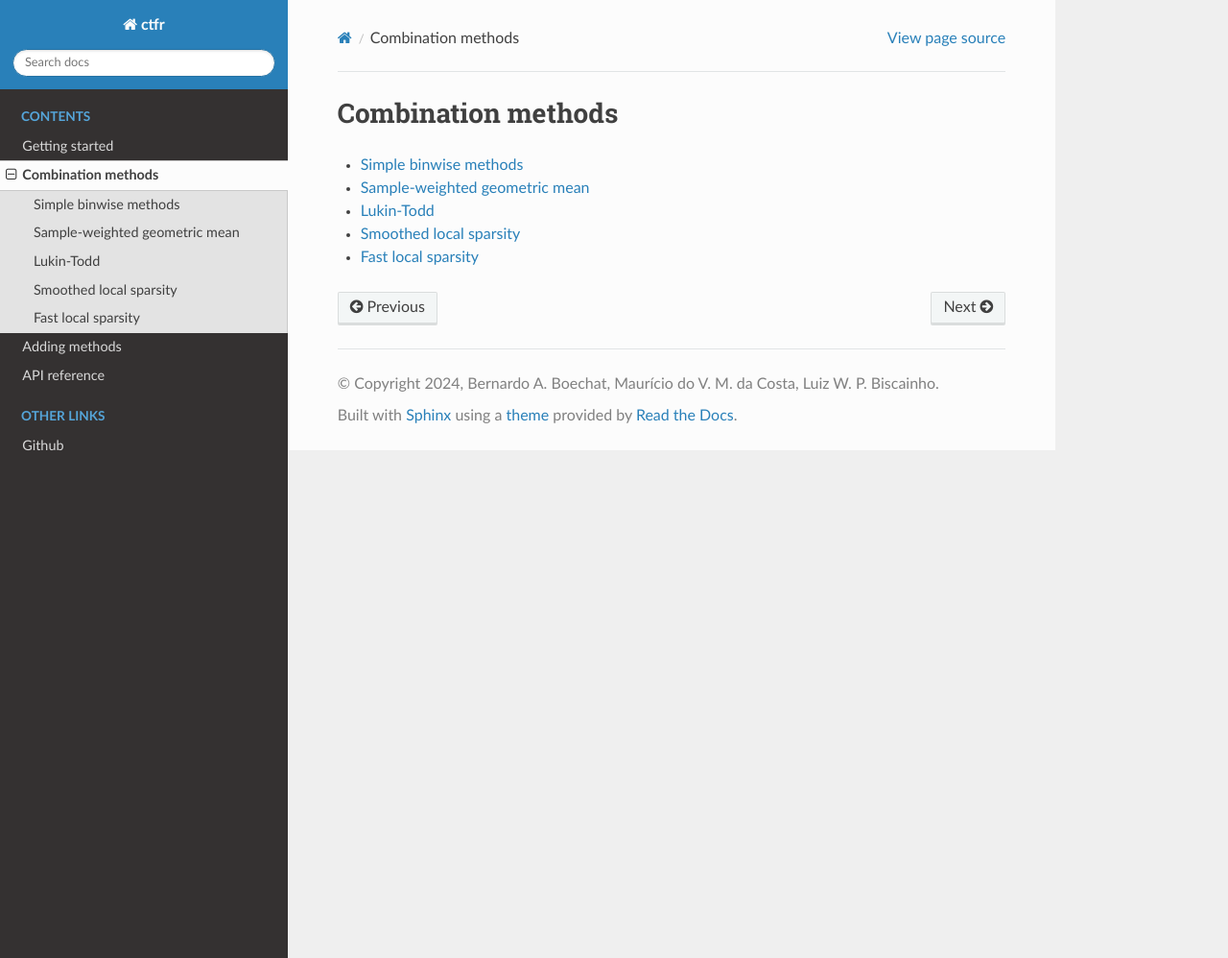
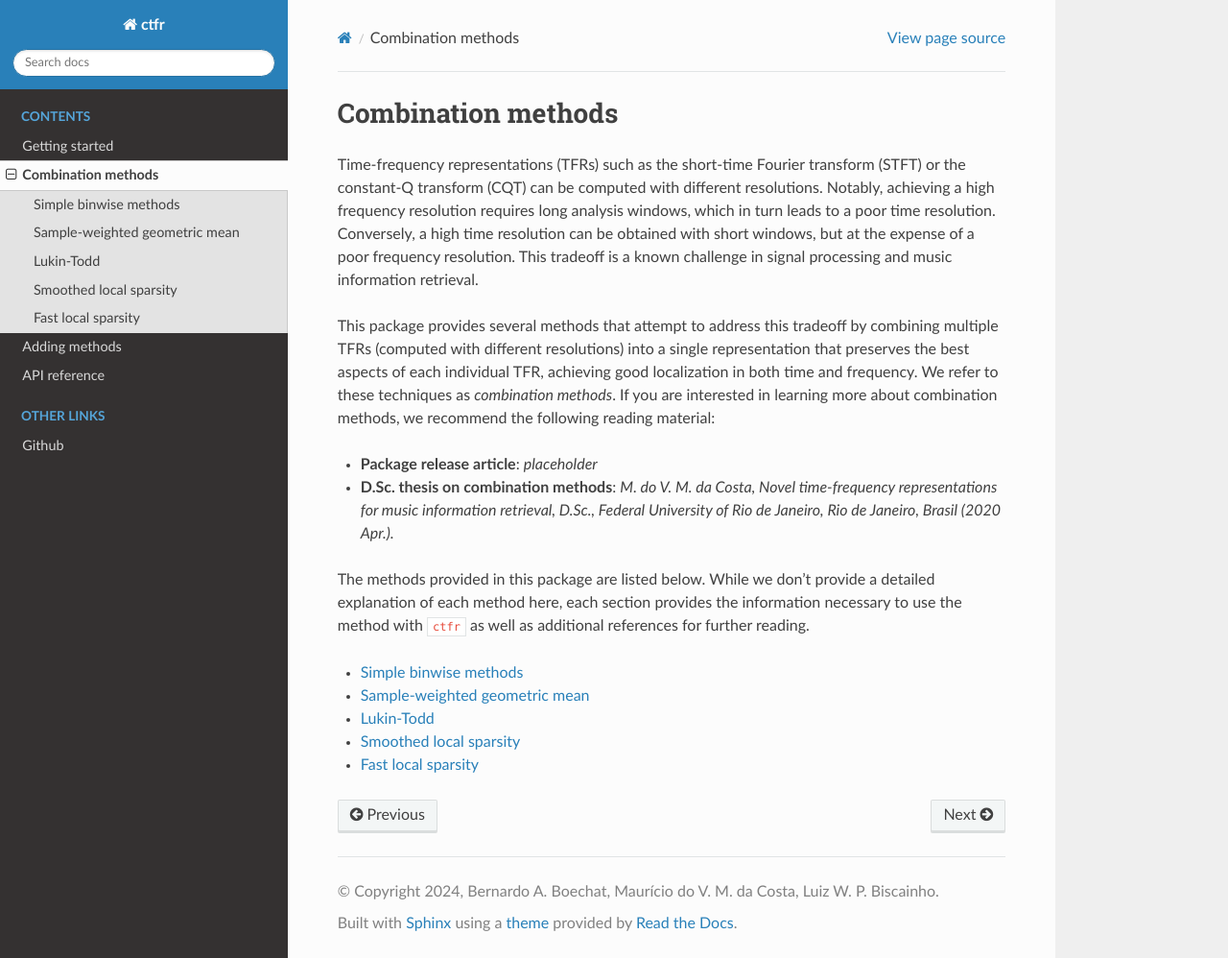
Before and after one commit to b-boechat/ctfr, a Sphinx documentation site: the page built from docs/combination_methods/index.rst, in a window 1280 px wide and 998 px high. Shown: the whole window at 96% size. Built offline with Sphinx 7.4.7 and the Read the Docs theme 3.1.0, drawn with Linux system fonts in a browser that asks for light colours; formulas are drawn with MathJax 3; pages that are not in the unit, such as notebooks, are missing from menus.

Commit message:
Update docs.

```diff
--- a/docs/api/index.rst
+++ b/docs/api/index.rst
@@ -2,7 +2,7 @@ API reference
 =============
 
 .. note::
-   This is a description of every public function in ``ctfr``. For a guided introduction to the package, see :doc:`/getting_started/index` and :doc:`/getting_started/examples/gallery/index`.
+   This is a description of every public function in ``ctfr``. For a guided introduction to the package, see :doc:`/getting_started/examples/gallery/index`.
 
 .. toctree::
    :maxdepth: 2
--- a/docs/combination_methods/index.rst
+++ b/docs/combination_methods/index.rst
@@ -2,6 +2,16 @@
 
 Combination methods
 ===================
+
+Time-frequency representations (TFRs) such as the short-time Fourier transform (STFT) or the constant-Q transform (CQT) can be computed with different resolutions. Notably, achieving a high frequency resolution requires long analysis windows, which in turn leads to a poor time resolution. Conversely, a high time resolution can be obtained with short windows, but at the expense of a poor frequency resolution. This tradeoff is a known challenge in signal processing and music information retrieval.
+
+This package provides several methods that attempt to address this tradeoff by combining multiple TFRs (computed with different resolutions) into a single representation that preserves the best aspects of each individual TFR, achieving good localization in both time and frequency. We refer to these techniques as *combination methods*. If you are interested in learning more about combination methods, we recommend the following reading material:
+
+- **Package release article**: `placeholder`
+
+- **D.Sc. thesis on combination methods**: `M. do V. M. da Costa, Novel time-frequency representations for music information retrieval, D.Sc., Federal University of Rio de Janeiro, Rio de Janeiro, Brasil (2020 Apr.).`
+
+The methods provided in this package are listed below. While we don't provide a detailed explanation of each method here, each section provides the information necessary to use the method with ``ctfr`` as well as additional references for further reading.
 
 .. toctree::
    :maxdepth: 1
--- a/docs/combination_methods/sls/index.rst
+++ b/docs/combination_methods/sls/index.rst
@@ -1,7 +1,7 @@
 Smoothed local sparsity
-===============================
+========================
 
-Description.
+The smoothed local sparsity (SLS) is a combination method based local information. It employs a local sparsity measure (Gini index) and a local energy measure in its combination procedure. The SLS requires sorting samples in each neighborhood to compute the Gini index, which makes this method computationally costly, particularly because computational tricks used in the Lukin-Todd method to speed up the sorting process cannot be applied here. Instead of the SLS in its base form, this package provides two approximations that are computationally more efficient: the hybrid smoothed local sparsity (SLS-H) and the smoothed local sparsity with interpolation (SLS-I). The SLS-H uses a local energy criterium to compute the SLS only in high-energy regions, defaulting to a binwise minimum elsewhere. The SLS-I interpolates the local sparsity to reduce the number of neighborhoods that need to be sorted.
 
 .. include:: further_reading.rst
 
```
Also changed, not shown: docs/combination_methods/sls/calling.rst (+8 -8 lines).
